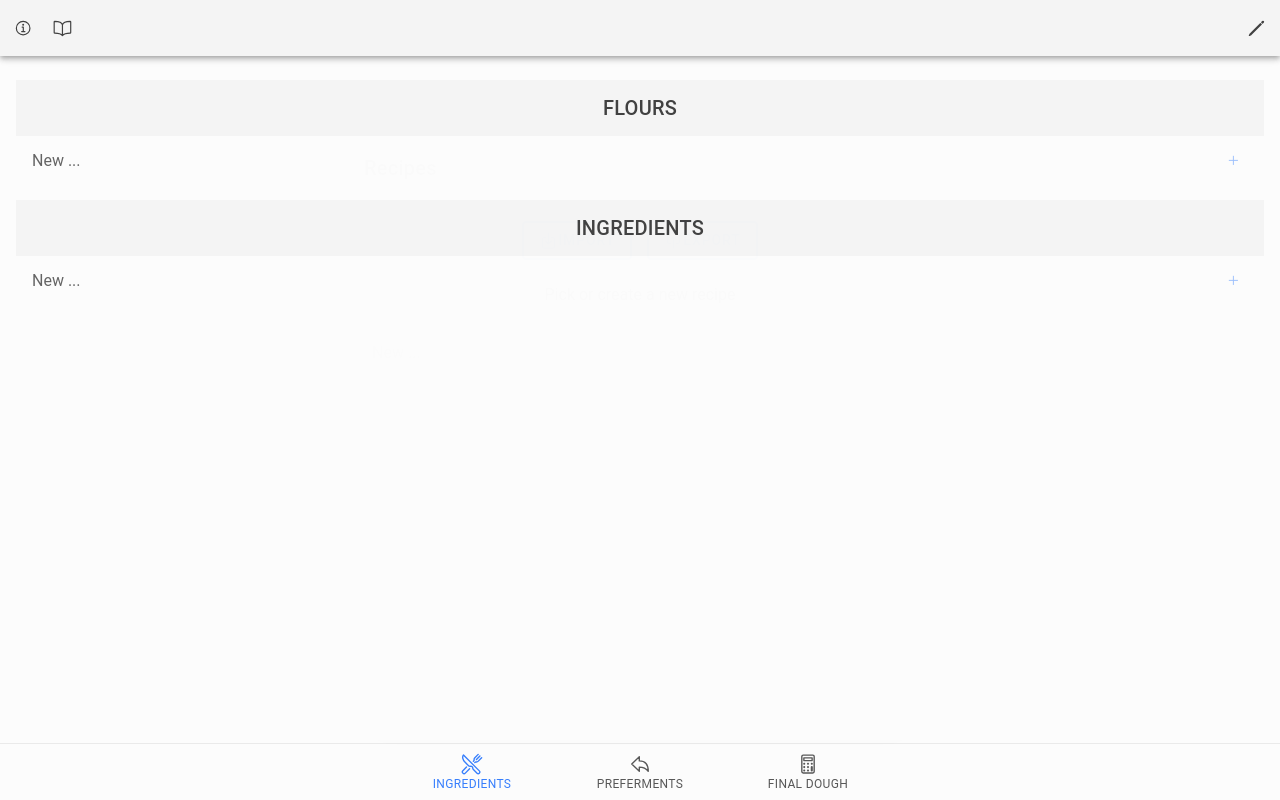
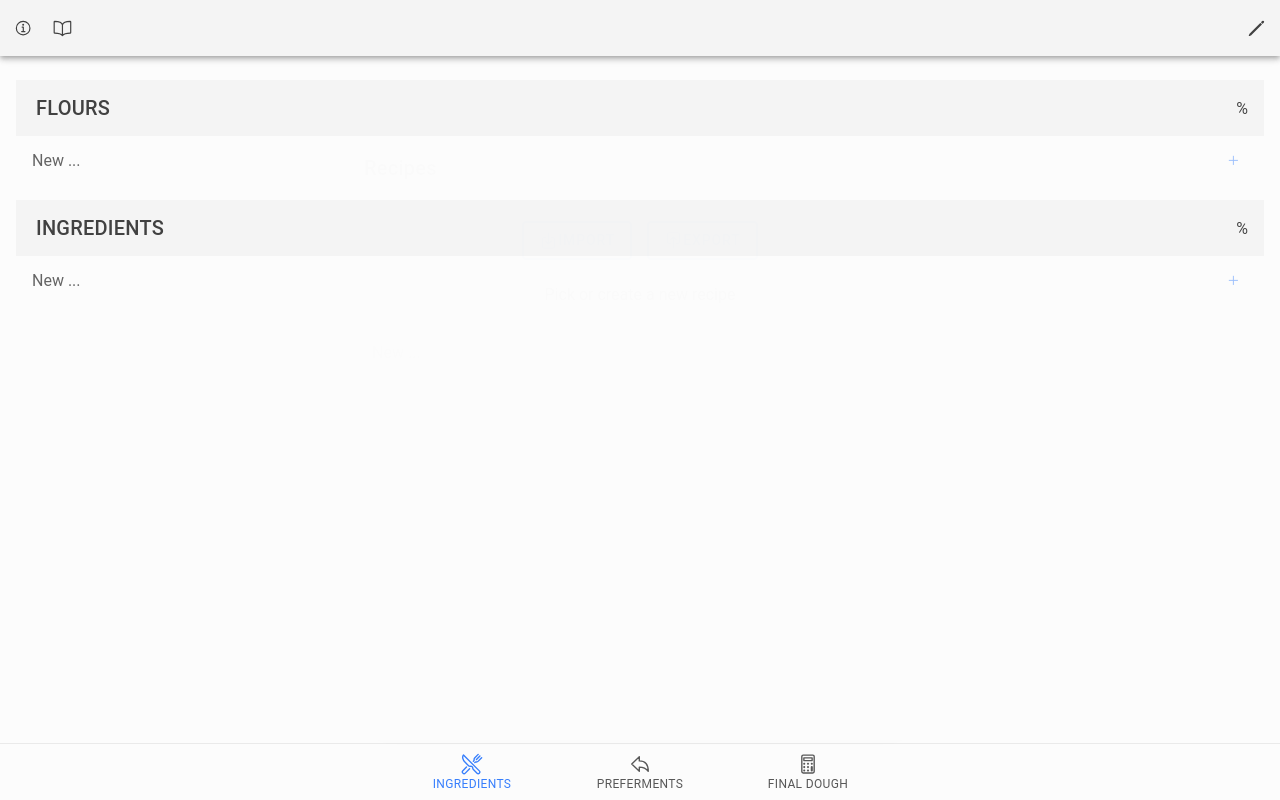
Before and after one commit to visciang/bpc-ionic-react, a React (Vite) app: page /ingredients in a window 1280 px wide. Built offline with nearby package versions, Linux system fonts and the light colour scheme.

Commit message:
feat: Improve ingredient input and title UI
This commit enhances the user interface for ingredient input and titles:

- Removes the extra `%` text element from `IngredientPercentageItem.tsx`, as it's now handled by the title toolbar.

```diff
--- a/package.json
+++ b/package.json
@@ -1,7 +1,7 @@
 {
   "name": "bpc",
   "private": true,
-  "version": "1.0.4",
+  "version": "1.0.5",
   "type": "module",
   "scripts": {
     "dev": "VITE_GIT_SHA=$(git rev-parse HEAD) vite",
--- a/src/components/IngredientPercentageItem.tsx
+++ b/src/components/IngredientPercentageItem.tsx
@@ -1,14 +1,5 @@
 import { IonInputCustomEvent } from "@ionic/core";
-import {
-  IonItem,
-  IonLabel,
-  IonInput,
-  IonText,
-  IonButton,
-  IonIcon,
-  IonReorder,
-  InputInputEventDetail,
-} from "@ionic/react";
+import { IonItem, IonLabel, IonInput, IonButton, IonIcon, IonReorder, InputInputEventDetail } from "@ionic/react";
 import { onIonChangeFloat } from "components/utils";
 import { IngredientName, IngredientValue } from "dataModel/Ingredient";
 import { trashOutline } from "ionicons/icons";
@@ -46,10 +37,9 @@ export default function IngredientPercentageItem({ name, value, maxPercentage, e
     }
   } else {
     children = (
-      <>
       <IonInput
         slot="end"
-          className="ion-padding-horizontal ion-text-right"
+        className="ion-text-right"
         // Safari does not support `type="number"` (it makes mess with the input value)
         type="text"
         inputMode="decimal"
@@ -60,8 +50,6 @@ export default function IngredientPercentageItem({ name, value, maxPercentage, e
         onIonInput={onIonInput}
         debounce={PERCENTAGE_INPUT_DEBOUNCE_MS}
       />
-        <IonText slot="end">%</IonText>
-      </>
     );
   }
 
--- a/src/components/IngredientsPercentageList.tsx
+++ b/src/components/IngredientsPercentageList.tsx
@@ -53,7 +53,7 @@ export default function IngredientsPercentageList({
 
   return (
     <IonList lines="none">
-      <IngredientsTitleToolbar title={title} />
+      <IngredientsTitleToolbar title={title} showPercentageLabel={true} />
       <IonReorderGroup disabled={!editable} onIonItemReorder={onIngredientReorder}>
         {[...ingredients].map(([name, value]) => (
           <IngredientPercentageItem
--- a/src/components/IngredientsTitleToolbar.tsx
+++ b/src/components/IngredientsTitleToolbar.tsx
@@ -1,21 +1,26 @@
-import { IonTitle, IonToolbar, IonButton, IonIcon } from "@ionic/react";
+import { IonTitle, IonToolbar, IonButton, IonIcon, IonText } from "@ionic/react";
 import { trashOutline } from "ionicons/icons";
 
 type Props = {
   title: string;
+  showPercentageLabel: boolean;
   onDelete?(): void;
 };
 
-export default function IngredientsTitleToolbar({ title, onDelete }: Props) {
+export default function IngredientsTitleToolbar({ title, showPercentageLabel, onDelete }: Props) {
   const deleteButton = onDelete ? (
     <IonButton size="small" slot="end" onClick={onDelete} fill="clear">
       <IonIcon slot="icon-only" icon={trashOutline} />
     </IonButton>
+  ) : showPercentageLabel ? (
+    <IonText className="ion-padding-horizontal" slot="end">
+      %
+    </IonText>
   ) : undefined;
 
   return (
     <IonToolbar>
-      <IonTitle className="ion-text-center">{title}</IonTitle>
+      <IonTitle>{title}</IonTitle>
       {deleteButton}
     </IonToolbar>
   );
--- a/src/components/IngredientsWeightList.tsx
+++ b/src/components/IngredientsWeightList.tsx
@@ -27,7 +27,7 @@ export default function IngredientsWeightList({
 
   return (
     <IonList lines="none">
-      <IngredientsTitleToolbar title={title} />
+      <IngredientsTitleToolbar title={title} showPercentageLabel={false} />
       <IonGrid>
         <IonRow>
           <IonCol className="ion-text-start">
--- a/src/components/PrefermentPercentageList.tsx
+++ b/src/components/PrefermentPercentageList.tsx
@@ -136,7 +136,11 @@ export default function PrefermentPercentageList({
 
   return (
     <IonList lines="none">
-      <IngredientsTitleToolbar title={name} onDelete={editable ? _onPrefermentDelete : undefined} />
+      <IngredientsTitleToolbar
+        title={name}
+        onDelete={editable ? _onPrefermentDelete : undefined}
+        showPercentageLabel={true}
+      />
       <IngredientPercentageItem
         name="Prefermented flour"
         value={preferment.prefermentedFlour}
```
Also changed, not shown: 1 other file (tests, documents, lock files or other folders). Lines whose indentation alone changed are shown as unchanged.
